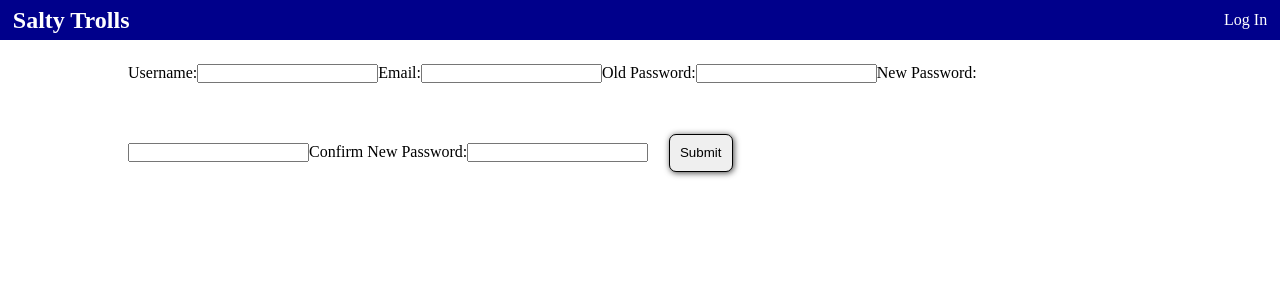
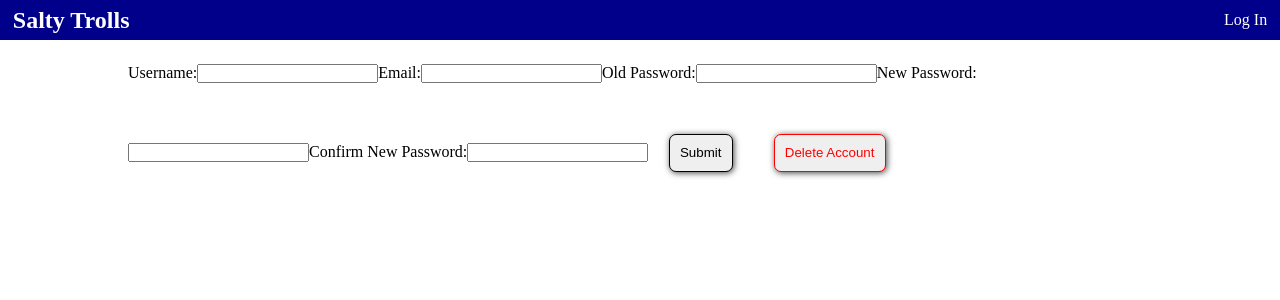
Before and after one commit to Build-Week-Saltiest-Hacker/front-end, a React (Create React App) app in the folder react-app/: page /settings/1 in a window 1280 px wide. Shown: the top 300 px of the page. Built offline with nearby package versions, Linux system fonts and the light colour scheme; no server answers; sample sign-in values are in the browser's storage.

Commit message:
functionality to delete user wip

```diff
--- a/react-app/src/components/UserSettings.js
+++ b/react-app/src/components/UserSettings.js
@@ -1,12 +1,19 @@
-import React, { useState } from 'react'
+import React, { useState, useEffect } from 'react'
+import { Link, useParams } from 'react-router-dom'
+import { axiosWithAuth } from '../utils/axiosWithAuth'
 
 //Redux
 import { connect } from 'react-redux'
+import { setUserInfo, deleteUserAccount } from '../store/actions'
 
 const UserSettings = props => {
 
+    const { username } = useParams()
+
     const {
-        userInfo
+        userInfo,
+        setUserInfo,
+        deleteUserAccount
 
     } = props
 
@@ -23,6 +30,18 @@ const UserSettings = props => {
 
     const [formValues, setFormValues] = useState(initialFormValues)
 
+    /**************************** SIDE EFFECTS ****************************/
+    useEffect(() => {
+
+        axiosWithAuth()
+            .get(`/users/username=${username}`)
+            .then(res => {
+                setUserInfo(res.data)
+            })
+            .catch(err => console.log(err.respone))
+
+    }, [username, setUserInfo])
+
     /****************************** CALLBACKS ******************************/
 
     const changeHandler = e => {
@@ -36,9 +55,24 @@ const UserSettings = props => {
         e.preventDefault()
     }
 
+    const deleteAccount = e => {
+        e.preventDefault()
+
+        deleteUserAccount(userInfo.username)
+    }
+
     return (
         <div className="container">
-            <form>
+            <div className="user-details">
+                {userInfo &&
+                    <div>
+                        <p>Username: {userInfo.username}</p>
+                        <p>Email: {userInfo.email}</p>
+
+                    </div>
+                }
+            </div>
+            <form onSubmit={onSubmit}>
                 <label>Username:
                     <input
                         name="username"
@@ -85,6 +119,7 @@ const UserSettings = props => {
                 </label>
 
                 <button>Submit</button>
+                <button className="delete-btn" type="button" onClick={deleteAccount}>Delete Account</button>
 
             </form>
 
@@ -98,4 +133,4 @@ const mapStateToProps = state => {
     }
 }
 
-export default connect(mapStateToProps, {})(UserSettings)
+export default connect(mapStateToProps, { setUserInfo, deleteUserAccount })(UserSettings)
--- a/react-app/src/index.css
+++ b/react-app/src/index.css
@@ -58,6 +58,11 @@ button:active {
     box-shadow: none;
 }
 
+.delete-btn {
+    color: red;
+    border-color: red;
+}
+
 .top-comments, .fav-comments {
     width: 40%;
     margin: 0 auto;
--- a/react-app/src/store/actions/index.js
+++ b/react-app/src/store/actions/index.js
@@ -1,3 +1,4 @@
+import axios from 'axios'
 import { axiosWithAuth } from "../../utils/axiosWithAuth"
 
 export const SET_USER_INFO = 'SET_USER_INFO'
@@ -21,7 +22,7 @@ export const fetchComments = () => {
     return dispatch => {
         dispatch({ type: FETCH_COMMENTS_START })
 
-        axiosWithAuth()
+        axios
             .get('https://cors-anywhere.herokuapp.com/https://trolltrace.herokuapp.com/hightroll/')
             .then(res => {
                 dispatch({ type: FETCH_COMMENTS_SUCCESS, payload: res.data })
@@ -40,7 +41,7 @@ export const searchUser = user => {
     return dispatch => {
         dispatch({ type: SEARCH_USER_START })
 
-        axiosWithAuth()
+        axios
             .get(`https://cors-anywhere.herokuapp.com/https://trolltrace.herokuapp.com/user/${user}`)
             .then(res => {
                 dispatch({ type: SEARCH_USER_SUCCESS, payload: res.data })
@@ -51,3 +52,20 @@ export const searchUser = user => {
             })
     }
 }
+
+export const DELETE_USER_ACCOUNT = 'DELETE_USER_ACCOUNT'
+export const deleteUserAccount = username => {
+    return dispatch => {
+        dispatch({ type: DELETE_USER_ACCOUNT })
+
+        axiosWithAuth()
+            .delete(`/users/username=${username}`)
+            .then(res => {
+                console.log({ res })
+
+            })
+            .catch(err => {
+                console.log(err.response)
+            })
+    }
+}
```
